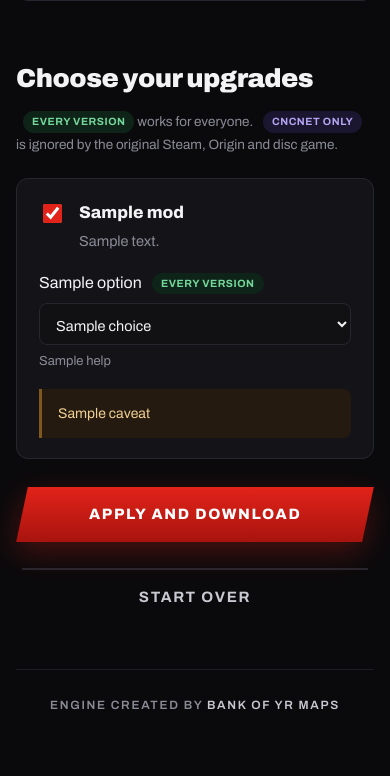
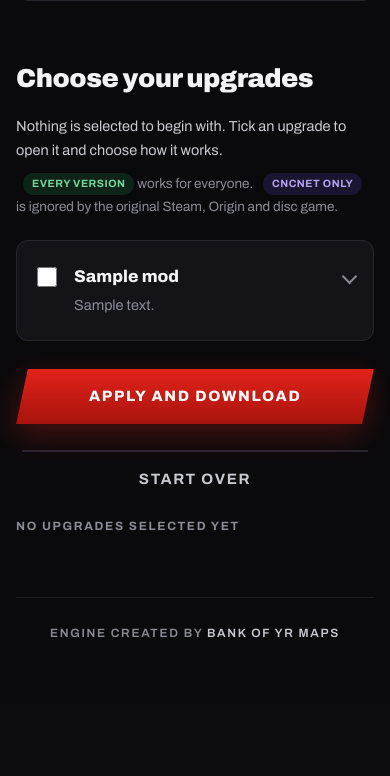
Before and after one commit to basit132m/yr-maps-editor, a FastAPI app: template app/templates/options.html in a window 390 px wide. Shown: the part 935-1711 px from the top of the page. After the commit the page ends 1573 px from the top, so only its background shows below. Run offline with FastAPI, Linux system fonts and the light colour scheme; the template is opened without the code that fills it: most values are stand-ins (such as "Sample title", 1, 10 or a date in 2020); some libraries are stand-ins or nearby versions.

Commit message:
Collapse the upgrade panels and preselect nothing
The options page showed four upgrades fully expanded with most of them
already ticked, so a visitor met a wall of controls and had to work out
what to untick. Now every upgrade starts unticked and closed, showing
only its name and a one-line summary. Ticking one opens it; its settings
keep their recommended defaults so an opened panel is ready to use
rather than blank.

Presentation only. The apply route is untouched, and a test pins that:
values belonging to upgrades the visitor did not tick are still ignored,
exactly as before.

Collapsing is progressive enhancement. The panels are hidden only once
scripting has announced itself, so with JavaScript off every panel is
simply visible and the form works as it always did.

Browser testing caught two things the markup looked fine for. Panels did
not fully close -- padding on a grid item still contributes to row size
at 0fr even with min-height 0, so the first row of each panel bled
through; the padding now lives inside the clipping element. And a closed
panel's fields stayed in the tab order, so visibility is toggled too,
delayed until the close animation ends.

Co-Authored-By: Claude Opus 5 <noreply@anthropic.com>
Claude-Session: https://claude.ai/code/session_01Rrz5KKtdj1Q59T9rAuoeW1

```diff
--- /dev/null
+++ b/app/static/app.js
@@ -0,0 +1,46 @@
+/* Upgrade panels open when their upgrade is ticked.
+   Progressive enhancement only: with scripting off, every panel is simply
+   visible and the form behaves exactly as it always did. */
+(function () {
+  "use strict";
+
+  var form = document.querySelector("form[action='/apply']");
+  if (!form) return;
+
+  var panels = Array.prototype.slice.call(form.querySelectorAll("[data-mod]"));
+  var counter = form.querySelector("[data-picked]");
+
+  function sync(panel) {
+    var toggle = panel.querySelector("[data-mod-toggle]");
+    panel.classList.toggle("is-open", toggle.checked);
+  }
+
+  function count() {
+    if (!counter) return;
+    var n = panels.filter(function (panel) {
+      return panel.querySelector("[data-mod-toggle]").checked;
+    }).length;
+    counter.textContent = n === 0
+      ? "No upgrades selected yet"
+      : n + (n === 1 ? " upgrade selected" : " upgrades selected");
+    counter.classList.toggle("picked-none", n === 0);
+  }
+
+  panels.forEach(function (panel) {
+    var toggle = panel.querySelector("[data-mod-toggle]");
+    toggle.addEventListener("change", function () {
+      sync(panel);
+      count();
+      // Opening a panel below the fold is useless if it stays off screen.
+      if (toggle.checked) {
+        var box = panel.getBoundingClientRect();
+        if (box.bottom > window.innerHeight) {
+          panel.scrollIntoView({ block: "nearest", behavior: "smooth" });
+        }
+      }
+    });
+    sync(panel);
+  });
+
+  count();
+})();
--- a/app/static/style.css
+++ b/app/static/style.css
@@ -300,19 +300,84 @@ a { color: var(--red-bright); }
 
 .legend { margin: -8px 0 22px; color: var(--muted); font-size: 13.5px; }
 
+.pick-hint { margin: -4px 0 18px; color: var(--ink-soft); font-size: 14.5px; }
+
 .mod {
   border: 1px solid var(--edge);
   border-radius: var(--radius);
   background: var(--panel);
-  padding: 20px 22px;
-  margin: 0 0 16px;
+  padding: 4px 22px;
+  margin: 0 0 14px;
+  transition: border-color .18s ease, background .18s ease;
 }
-.mod-head { display: flex; gap: 14px; align-items: flex-start; cursor: pointer; }
-.mod-head input { margin-top: 5px; width: 19px; height: 19px; accent-color: var(--red); flex: none; }
+.mod:hover { border-color: #33333d; }
+.mod.is-open {
+  border-color: rgba(226, 35, 26, .55);
+  background: linear-gradient(180deg, #1a1416 0%, var(--panel) 120px);
+}
+
+.mod-head {
+  display: flex;
+  gap: 14px;
+  align-items: flex-start;
+  padding: 18px 0;
+  cursor: pointer;
+}
+.mod-head input {
+  margin-top: 4px;
+  width: 20px; height: 20px;
+  accent-color: var(--red);
+  flex: none;
+  cursor: pointer;
+}
+.mod-title { flex: 1; }
 .mod-head strong { font-size: 17px; font-weight: 800; }
 .mod-summary { display: block; margin-top: 3px; color: var(--muted); font-size: 14.5px; }
 
-.mod-body { padding: 16px 0 0 33px; }
+/* Chevron, shown only when scripting can actually collapse the panel. */
+.mod-state { display: none; }
+.js .mod-state {
+  display: block;
+  flex: none;
+  width: 11px; height: 11px;
+  margin: 8px 2px 0 6px;
+  border-right: 2px solid var(--muted);
+  border-bottom: 2px solid var(--muted);
+  transform: rotate(45deg);
+  transition: transform .2s ease, border-color .2s ease;
+}
+.js .mod.is-open .mod-state {
+  transform: rotate(-135deg) translate(-3px, -3px);
+  border-color: var(--red);
+}
+
+/* Collapse by animating the row from zero to content height. Without
+   scripting the wrapper is an ordinary block and everything shows.
+
+   The clipping element carries no padding of its own: padding on a grid
+   item still contributes to row sizing even at 0fr with min-height 0, so
+   a padded clip never fully closes. All spacing lives inside it. */
+.js .mod-body-wrap {
+  display: grid;
+  grid-template-rows: 0fr;
+  transition: grid-template-rows .22s ease;
+}
+.js .mod.is-open .mod-body-wrap { grid-template-rows: 1fr; }
+.js .mod-body-wrap > .mod-clip {
+  overflow: hidden;
+  min-height: 0;
+  padding: 0;
+  /* Hidden content stays out of the tab order, but only once the panel has
+     finished closing. */
+  visibility: hidden;
+  transition: visibility 0s linear .22s;
+}
+.js .mod.is-open .mod-body-wrap > .mod-clip {
+  visibility: visible;
+  transition-delay: 0s;
+}
+
+.mod-body { padding: 2px 0 20px 34px; }
 .option { margin-bottom: 16px; }
 .opt-line { display: flex; gap: 10px; align-items: flex-start; cursor: pointer; }
 .opt-line input { margin-top: 5px; accent-color: var(--red); flex: none; }
@@ -334,6 +399,15 @@ a { color: var(--red-bright); }
 .help-indent { padding-left: 29px; }
 
 .form-actions { display: flex; align-items: center; gap: 26px; flex-wrap: wrap; margin-top: 28px; }
+.picked {
+  margin: 0;
+  font-size: 12px;
+  font-weight: 700;
+  letter-spacing: .14em;
+  text-transform: uppercase;
+  color: var(--ink-soft);
+}
+.picked.picked-none { color: var(--muted); }
 
 /* --------------------------------------------------------------- tags */
 
@@ -402,6 +476,7 @@ code {
   .stat-value { font-size: 32px; }
   .cards, .facts { grid-template-columns: 1fr; }
   .panel { padding: 22px 18px; }
+  .mod { padding-inline: 16px; }
   .mod-body { padding-left: 0; }
   .topstrip { font-size: 10px; letter-spacing: .1em; }
 }
--- a/app/templates/base.html
+++ b/app/templates/base.html
@@ -15,7 +15,8 @@
 <link rel="preconnect" href="https://fonts.googleapis.com">
 <link rel="preconnect" href="https://fonts.gstatic.com" crossorigin>
 <link href="https://fonts.googleapis.com/css2?family=Archivo:wght@400;500;600;700;800;900&display=swap" rel="stylesheet">
-<link rel="stylesheet" href="/static/style.css?v=4">
+<link rel="stylesheet" href="/static/style.css?v=6">
+<script>document.documentElement.classList.add('js');</script>
 </head>
 <body>
 
@@ -38,5 +39,6 @@
   <a href="https://www.bankofyrmaps.com/" target="_blank" rel="noopener">Bank of YR Maps</a>
 </p>
 
+<script src="/static/app.js?v=1" defer></script>
 </body>
 </html>
--- a/app/templates/options.html
+++ b/app/templates/options.html
@@ -55,6 +55,10 @@
   <input type="hidden" name="token" value="{{ token }}">
 
   <h2 class="section-title">Choose your upgrades</h2>
+  <p class="pick-hint">
+    Nothing is selected to begin with. Tick an upgrade to open it and choose
+    how it works.
+  </p>
   <p class="legend">
     <span class="tag tag-all">every version</span> works for everyone.
     <span class="tag tag-cncnet">CnCNet only</span> is ignored by the original
@@ -62,16 +66,18 @@
   </p>
 
   {% for mod in mods %}
-  <fieldset class="mod">
+  <fieldset class="mod" data-mod>
     <label class="mod-head">
-      <input type="checkbox" name="mods" value="{{ mod.id }}"
-             {% if mod.id != "never_destroyed" %}checked{% endif %}>
-      <span>
+      <input type="checkbox" name="mods" value="{{ mod.id }}" data-mod-toggle>
+      <span class="mod-title">
         <strong>{{ mod.name }}</strong>
         <span class="mod-summary">{{ mod.summary }}</span>
       </span>
+      <span class="mod-state" aria-hidden="true"></span>
     </label>
 
+    <div class="mod-body-wrap">
+    <div class="mod-clip">
     <div class="mod-body">
       {% for option in mod.options %}
       <div class="option">
@@ -106,12 +112,15 @@
 
       {% if mod.caveat %}<p class="note warn">{{ mod.caveat }}</p>{% endif %}
     </div>
+    </div>
+    </div>
   </fieldset>
   {% endfor %}
 
   <div class="form-actions">
     <button type="submit" class="btn"><span>Apply and Download</span></button>
     <a class="btn-ghost" href="/">Start over</a>
+    <p class="picked" data-picked role="status"></p>
   </div>
 </form>
 
```
Also changed, not shown: tests/test_web.py (+47 -0 lines).
